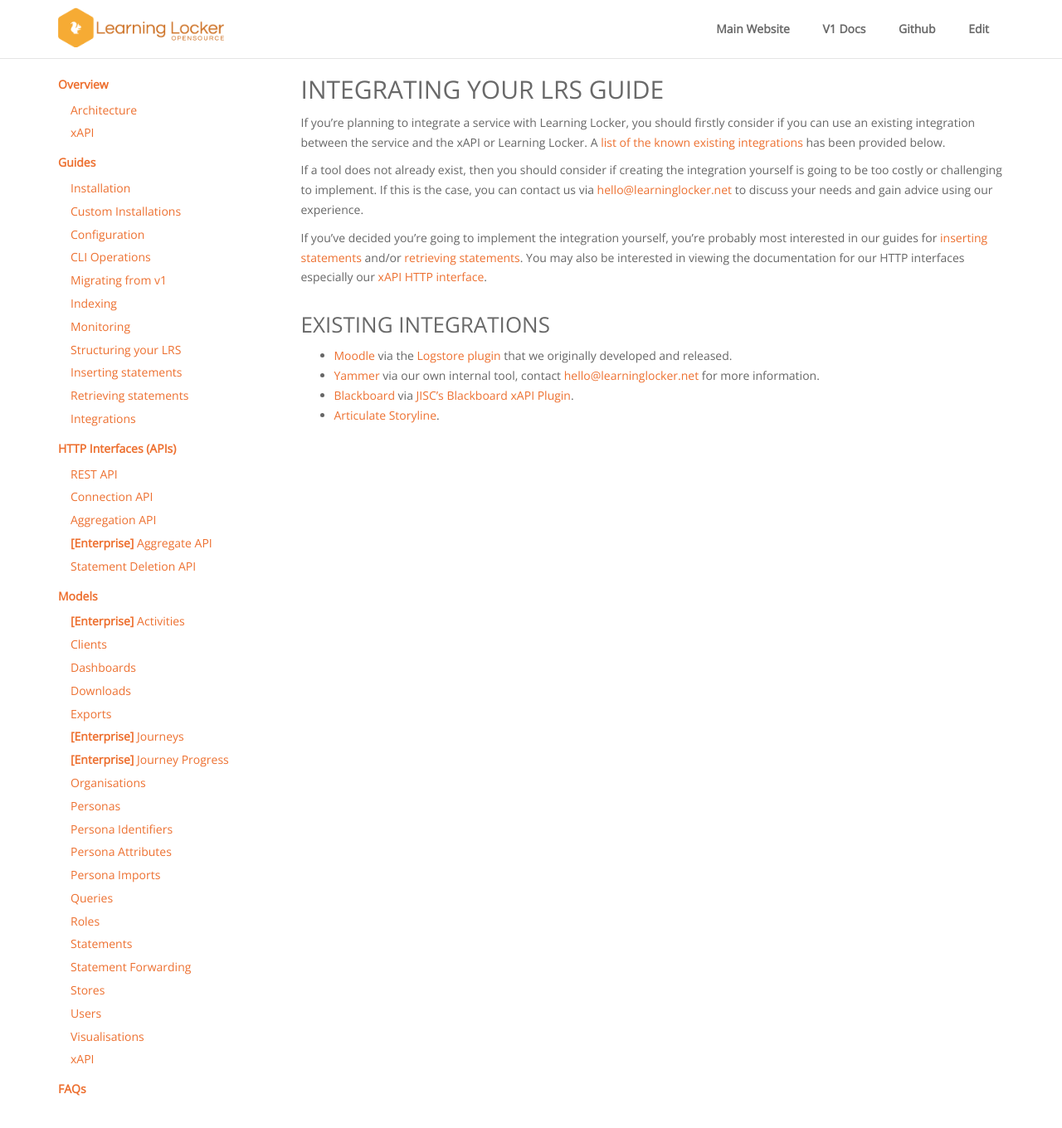
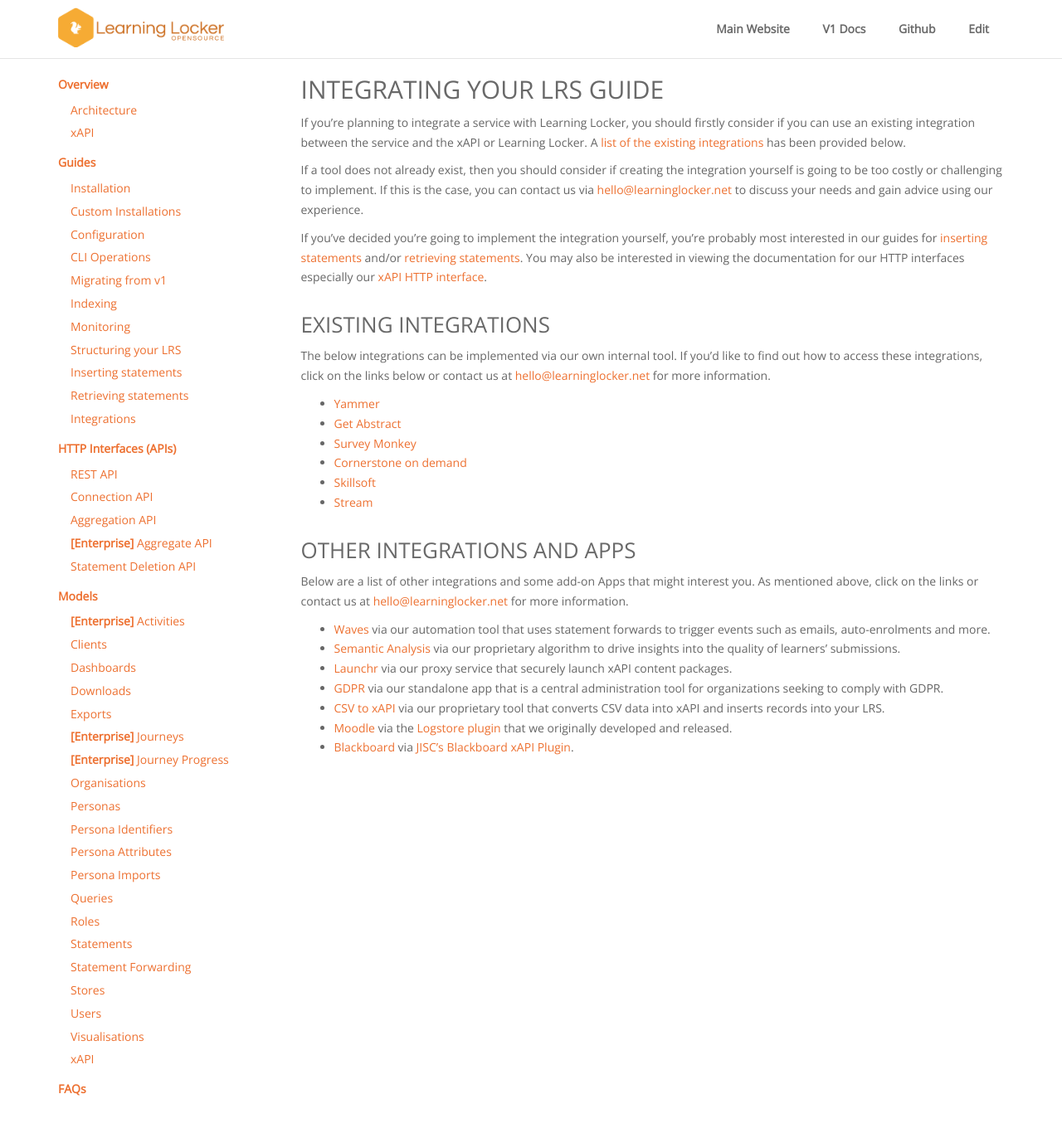
Before and after one commit to LearningLocker/docs, a Jekyll site: the page built from src/guides-integrating.md, in a window 1280 px wide and 1400 px high. Shown: the top 1360 px of the window at 83% size. Built offline with Jekyll 4.4.1, drawn with Linux system fonts in a browser that asks for light colours; nearby versions of some CDN libraries.

Commit message:
docs: Updates app references to LP links (#85)

```diff
--- a/src/guides-integrating.md
+++ b/src/guides-integrating.md
@@ -2,14 +2,30 @@
 ---
 
 # Integrating your LRS Guide
-If you're planning to integrate a service with Learning Locker, you should firstly consider if you can use an existing integration between the service and the xAPI or Learning Locker. A [list of the known existing integrations](#existing-integrations) has been provided below.
+If you're planning to integrate a service with Learning Locker, you should firstly consider if you can use an existing integration between the service and the xAPI or Learning Locker. A [list of the existing integrations](#existing-integrations) has been provided below.
 
 If a tool does not already exist, then you should consider if creating the integration yourself is going to be too costly or challenging to implement. If this is the case, you can contact us via [hello@learninglocker.net](mailto:hello@learninglocker.net) to discuss your needs and gain advice using our experience.
 
 If you've decided you're going to implement the integration yourself, you're probably most interested in our guides for [inserting statements](../guides-inserting) and/or [retrieving statements](../guides-retrieving). You may also be interested in viewing the documentation for our HTTP interfaces especially our [xAPI HTTP interface](../http-xapi).
 
 ## Existing Integrations
+The below integrations can be implemented via our own internal tool. If you'd like to find out how to access these integrations, click on the links below or contact us at [hello@learninglocker.net](mailto:hello@learninglocker.net) for more information.
+
+- [Yammer](https://learningpool.com/solutions/learning-record-store-learning-locker/yammer/)
+- [Get Abstract](https://learningpool.com/solutions/learning-record-store-learning-locker/get-abstract/)
+- [Survey Monkey](https://learningpool.com/solutions/learning-record-store-learning-locker/survey-monkey/)
+- [Cornerstone on demand](https://learningpool.com/solutions/learning-record-store-learning-locker/cornerstone-on-demand/)
+- [Skillsoft](https://learningpool.com/solutions/learning-record-store-learning-locker/skillsoft/)
+- [Stream](https://learningpool.com/solutions/learning-experience-platform-stream/)
+
+## Other integrations and Apps
+
+Below are a list of other integrations and some add-on Apps that might interest you. As mentioned above, click on the links or contact us at [hello@learninglocker.net](mailto:hello@learninglocker.net) for more information.
+
+- [Waves](https://learningpool.com/solutions/learning-experience-platform-stream/waves/) via our automation tool that uses statement forwards to trigger events such as emails, auto-enrolments and more.
+- [Semantic Analysis](https://learningpool.com/solutions/learning-record-store-learning-locker/semantic-analysis/) via our proprietary algorithm to drive insights into the quality of learners' submissions.
+- [Launchr](https://learningpool.com/solutions/learning-record-store-learning-locker/launchr/) via our proxy service that securely launch xAPI content packages.
+- [GDPR](https://learningpool.com/solutions/learning-record-store-learning-locker/gdpr/) via our standalone app that is a central administration tool for organizations seeking to comply with GDPR.
+- [CSV to xAPI](https://learningpool.com/solutions/learning-record-store-learning-locker/csv-to-xapi/) via our proprietary tool that converts CSV data into xAPI and inserts records into your LRS.
 - [Moodle](https://moodle.org/) via the [Logstore plugin](https://moodle.org/plugins/logstore_xapi) that we originally developed and released.
-- [Yammer](https://www.yammer.com/) via our own internal tool, contact [hello@learninglocker.net](mailto:hello@learninglocker.net) for more information.
 - [Blackboard](http://www.blackboard.com/learning-management-system/blackboard-learn.aspx) via [JISC's Blackboard xAPI Plugin](https://github.com/jiscdev/blackboard-xapi-plugin/wiki).
-- [Articulate Storyline](https://community.articulate.com/articles/introduction-to-the-tin-can-api-aka-xapi).
```
